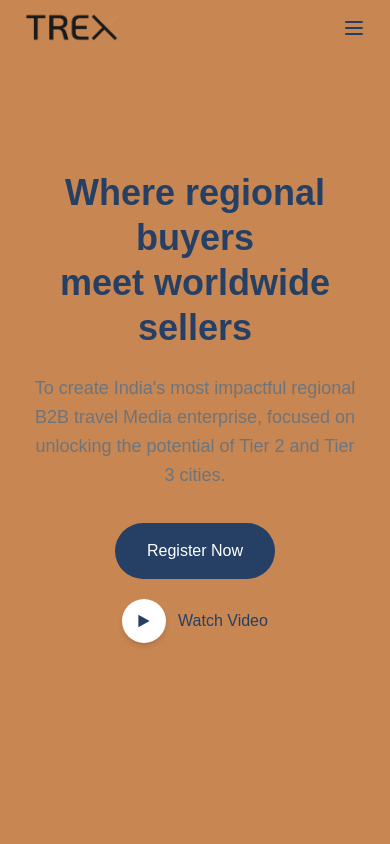
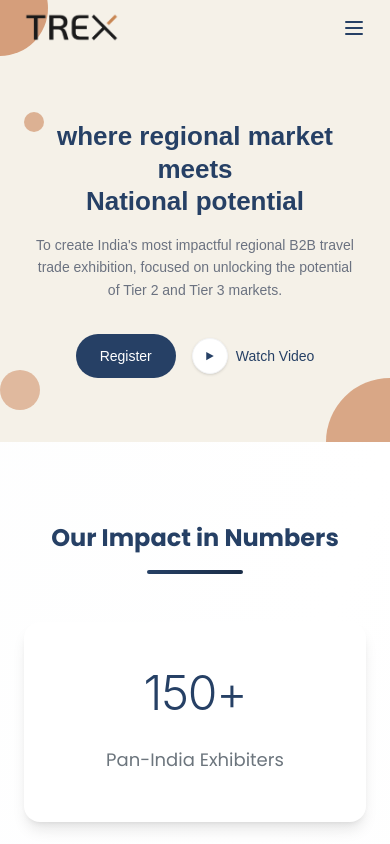
Before and after one commit to nilesh0700/Trex-Next, a Next.js app in the folder client/: page / in a window 390 px wide. Shown: the top 844 px of the page. Built offline with nearby package versions, Linux system fonts and the light colour scheme; no server answers.

Commit message:
Made chnages to the Hero component for mobile responsiveness

```diff
--- a/client/src/app/why-exhibit/page.tsx
+++ b/client/src/app/why-exhibit/page.tsx
@@ -247,7 +247,7 @@ export default function WhyExhibitPage() {
         ))}
 
         {/* Call to Action */}
-        <section className="min-h-[80vh] flex items-center justify-center py-8 sm:py-12 lg:py-16">
+        {/* <section className="min-h-[80vh] flex items-center justify-center py-8 sm:py-12 lg:py-16">
           <div className="bg-white rounded-3xl shadow-lg w-full max-w-6xl border border-gray-200">
             <div className="p-6 sm:p-8 lg:p-12 xl:p-16 text-center">
               <h2 className="text-2xl sm:text-3xl lg:text-4xl xl:text-5xl font-bold text-[#264065] mb-4 sm:mb-6">
@@ -267,7 +267,7 @@ export default function WhyExhibitPage() {
               </div>
             </div>
           </div>
-        </section>
+        </section> */}
       </div>
     </main>
   );
--- a/client/src/components/Hero.tsx
+++ b/client/src/components/Hero.tsx
@@ -3,18 +3,64 @@ import RegistrationButton from './RegistrationButton';
 
 export default function Hero() {
   return (
-    <div className="main-container w-full max-w-[1920px] min-h-screen relative mx-auto my-0 bg-white">
-      {/* Unified Responsive Layout */}
-      <div className="flex flex-col min-h-screen">
+    <div className="main-container w-full max-w-[1920px] relative mx-auto my-0 bg-white">
+      {/* Mobile Hero Design */}
+      <div className="lg:hidden bg-[#F5F1E8] relative overflow-hidden pt-20 pb-12">
+        {/* Decorative Orange Circles for Mobile */}
+        <div className="absolute inset-0 pointer-events-none">
+          {/* Large Circle - Top Left */}
+          <div className="absolute -top-10 -left-12 w-24 h-24 bg-[#D2956F] rounded-full opacity-90"></div>
+          {/* Small Circle - Top Left area */}
+          <div className="absolute top-28 left-6 w-5 h-5 bg-[#D2956F] rounded-full opacity-70"></div>
+          {/* Large Circle - Bottom Right */}
+          <div className="absolute -bottom-16 -right-16 w-32 h-32 bg-[#D2956F] rounded-full opacity-80"></div>
+          {/* Medium Circle - Bottom Left */}
+          <div className="absolute bottom-8 left-0 w-10 h-10 bg-[#D2956F] rounded-full opacity-60"></div>
+        </div>
+
+        {/* Mobile Content */}
+        <div className="relative z-10 px-6 pt-10">
+          <div className="text-center max-w-sm mx-auto">
+            <h1 className="text-[26px] font-bold text-[#264065] leading-tight mb-4">
+              where regional market meets<br />
+              National potential
+            </h1>
+
+            <p className="text-[14px] text-[#6B7280] leading-relaxed mb-8 px-2">
+              To create India's most impactful regional B2B travel trade exhibition,
+              focused on unlocking the potential of Tier 2 and Tier 3 markets.
+            </p>
+
+            {/* Mobile Buttons - Row Layout */}
+            <div className="flex flex-row items-center justify-center gap-4 mb-4">
+              <RegistrationButton className="bg-[#264065] text-white px-6 py-3 rounded-full text-sm font-medium hover:bg-[#1a2d47] transition-colors">
+                Register
+              </RegistrationButton>
+
+              <div className="flex items-center gap-2 cursor-pointer hover:opacity-80 transition-opacity">
+                <div className="w-9 h-9 bg-white rounded-full flex items-center justify-center shadow-sm border border-gray-100">
+                  <svg width="12" height="12" viewBox="0 0 16 16" fill="none">
+                    <path d="M3 2.5L13 8L3 13.5V2.5Z" fill="#264065"/>
+                  </svg>
+                </div>
+                <span className="text-[#264065] text-sm font-medium">Watch Video</span>
+              </div>
+            </div>
+          </div>
+        </div>
+      </div>
+
+            {/* Desktop Hero Design - Restored Original Structure */}
+      <div className="hidden lg:flex flex-col min-h-[100vh]">
          <div className="flex flex-row h-full">
-           {/* Left Section - Responsive Background */}
-           <div className="w-full lg:w-[70%] min-h-screen sm:min-h-[80vh] bg-[#C88652] lg:bg-[#f8f9fa] flex items-center">
-             <div className="px-6 md:px-8 lg:px-12 xl:pl-[163px] xl:pr-[100px] py-8 md:py-12 lg:py-12 xl:py-0 w-full text-center lg:text-left">
+          {/* Left Section - Desktop */}
+                     <div className="w-full lg:w-[70%] min-h-[80vh] bg-[#f8f9fa] flex items-center">
+            <div className="px-6 md:px-8 lg:px-12 xl:pl-[163px] xl:pr-[100px] py-8 md:py-12 lg:py-12 xl:py-0 w-full text-left">
               <h1 className="text-4xl sm:text-5xl md:text-6xl lg:text-5xl xl:text-[64px] font-bold text-[#264065] leading-tight md:leading-tight lg:leading-tight xl:leading-[76px] mb-6 md:mb-8 lg:mb-6">
                 Where regional buyers<br />
                 <span>meet worldwide sellers</span>
               </h1>
-               <p className="text-lg sm:text-xl md:text-2xl lg:text-xl xl:text-[18px] text-[#6c757d] leading-relaxed md:leading-relaxed lg:leading-relaxed xl:leading-[28px] mb-8 md:mb-10 lg:mb-8 max-w-[95%] sm:max-w-[90%] md:max-w-[85%] lg:max-w-[500px] mx-auto lg:mx-0">
+              <p className="text-lg sm:text-xl md:text-2xl lg:text-xl xl:text-[18px] text-[#6c757d] leading-relaxed md:leading-relaxed lg:leading-relaxed xl:leading-[28px] mb-8 md:mb-10 lg:mb-8 max-w-[95%] sm:max-w-[90%] md:max-w-[85%] lg:max-w-[500px]">
                 To create India's most impactful regional B2B travel Media
                 enterprise, focused on unlocking the potential of Tier 2 and Tier
                 3 cities.
@@ -51,7 +97,7 @@ export default function Hero() {
             />
           </div>
 
-                      {/* Stats Section - Hidden on mobile */}
+          {/* Stats Section - Restored Original Responsive Positioning */}
           <div className="hidden sm:block absolute top-[70vh] left-1/2 lg:left-[35vw] transform -translate-x-1/2 lg:transform-none w-[95%] sm:w-[90%] md:w-[80%] lg:w-[50vw] xl:w-[55vw] z-20">
             <div className="flex w-full p-3 sm:p-4 md:p-6 lg:pt-[1.5vw] lg:pr-[1.5vw] lg:pb-[1.5vw] lg:pl-[1.5vw] gap-2 sm:gap-3 md:gap-6 lg:gap-[2.5vw] justify-center items-start bg-[rgba(255,255,255,0.8)] rounded-[12px] relative mx-auto">
               <div className="flex flex-col gap-1 sm:gap-2 md:gap-4 lg:gap-[1vw] justify-center items-center flex-1 min-w-0">
--- a/client/src/components/NavBar.tsx
+++ b/client/src/components/NavBar.tsx
@@ -254,13 +254,13 @@ export default function NavBar() {
               </div>
 
               <div className="border-t pt-4 space-y-4">
-                <Link
+                {/* <Link
                   href="/signin"
                   className="block font-['Nunito_Sans'] text-[18px] font-normal text-[#264065] hover:text-[#1a2d47] underline py-2"
                   onClick={() => setIsMenuOpen(false)}
                 >
                   Sign In
-                </Link>
+                </Link> */}
                 <RegistrationButton className="block w-fit px-6 py-3 bg-[#264065] text-white font-['Poppins'] text-[18px] font-normal rounded-[32px] hover:bg-[#1a2d47] transition-colors duration-200">
                   Register
                 </RegistrationButton>
```
Lines whose indentation alone changed are shown as unchanged.
